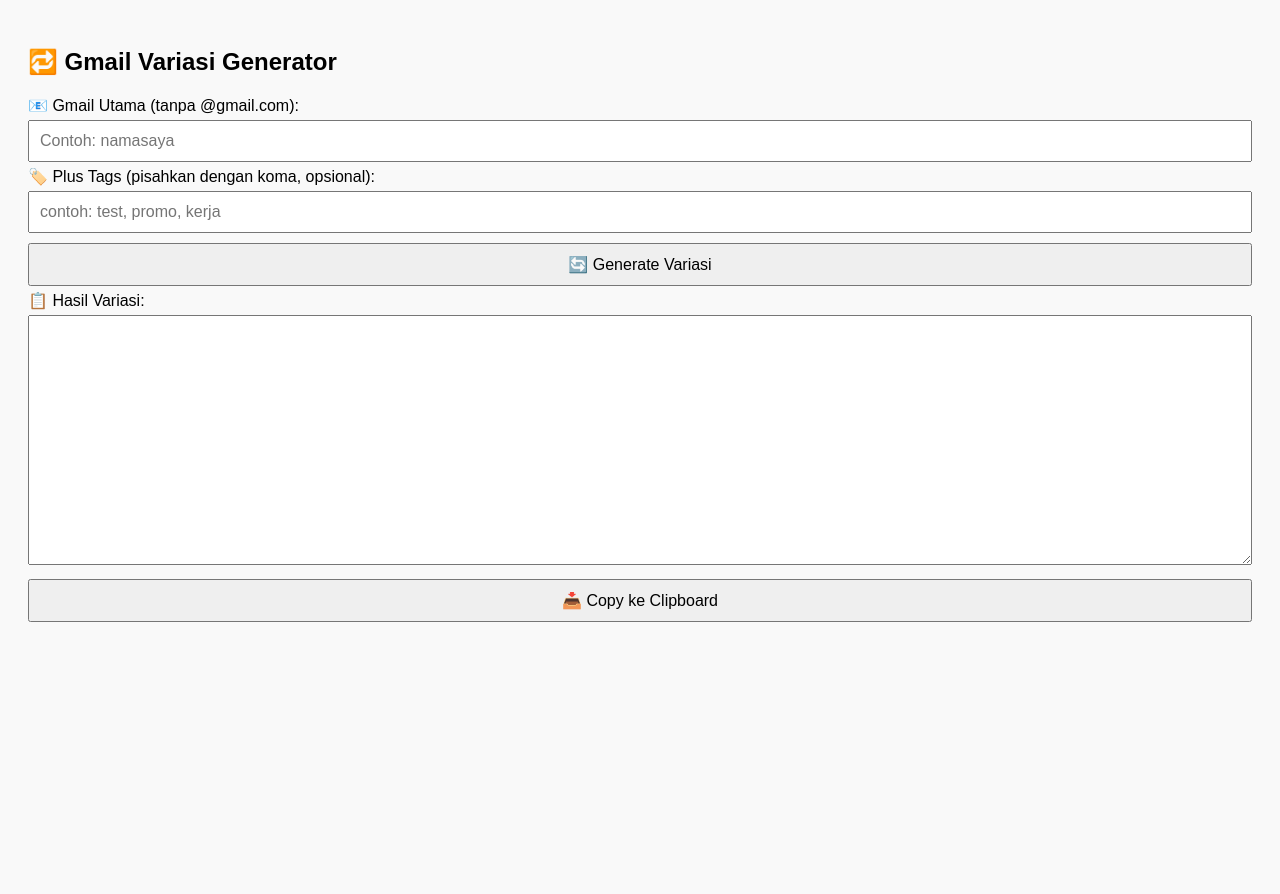
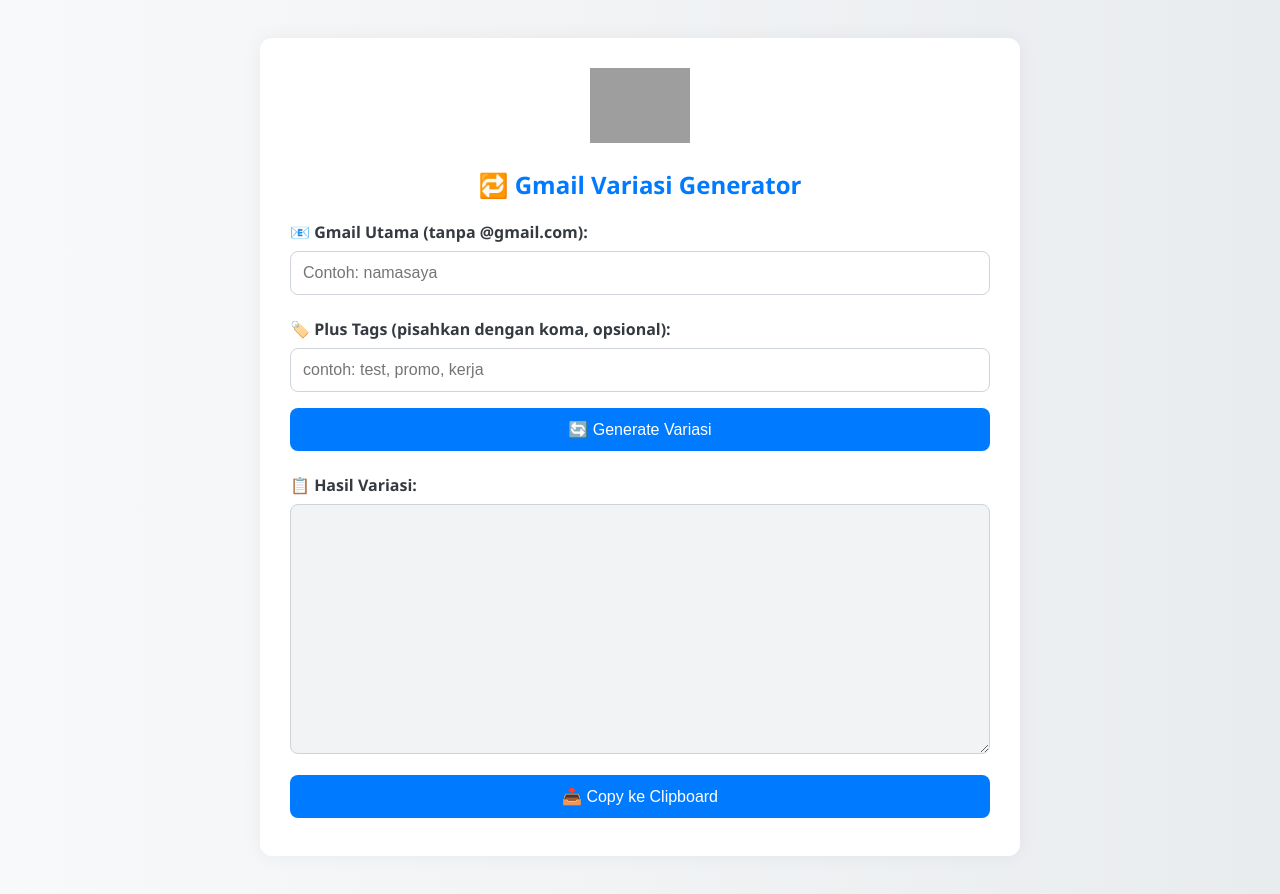
Before and after one commit to Ridwan2809/gmail-generator, a plain HTML site: page index.html in a window 1280 px wide. Before the commit the page ends 800 px from the top, so only its background shows below. Drawn offline with Linux system fonts and the light colour scheme; grey boxes are pictures that could not be loaded.

Commit message:
Update index.html

```diff
--- a/index.html
+++ b/index.html
@@ -6,28 +6,66 @@
   <title>Gmail Variasi Generator</title>
   <style>
     body {
-      font-family: Arial, sans-serif;
-      padding: 20px;
-      background-color: #f9f9f9;
+      font-family: 'Segoe UI', Tahoma, Geneva, Verdana, sans-serif;
+      padding: 30px;
+      background: linear-gradient(to right, #f8f9fa, #e9ecef);
+      color: #343a40;
+    }
+    h2 {
+      color: #007BFF;
+      text-align: center;
+    }
+    label {
+      font-weight: bold;
+      margin-top: 15px;
+      display: block;
     }
     input, button, textarea {
-      padding: 10px;
-      margin: 5px 0;
+      padding: 12px;
+      margin: 8px 0;
       width: 100%;
       font-size: 16px;
+      border-radius: 8px;
+      border: 1px solid #ced4da;
       box-sizing: border-box;
+    }
+    button {
+      background-color: #007BFF;
+      color: white;
+      border: none;
+      transition: background-color 0.3s;
+    }
+    button:hover {
+      background-color: #0056b3;
     }
     textarea {
       height: 250px;
       resize: vertical;
+      background-color: #f1f3f5;
     }
-    button {
-      cursor: pointer;
+    .container {
+      max-width: 700px;
+      margin: auto;
+      background: white;
+      padding: 30px;
+      border-radius: 12px;
+      box-shadow: 0 0 20px rgba(0, 0, 0, 0.05);
+    }
+    .logo {
+      text-align: center;
+      margin-bottom: 20px;
+    }
+    .logo img {
+      max-width: 100px;
     }
   </style>
 </head>
 <body>
 
+<div class="container">
+  <div class="logo">
+    <img src="https://ipkzone.my.id/assets/logo-wns.png" alt="WNS Logo">
+  </div>
   <h2>🔁 Gmail Variasi Generator</h2>
 
   <label>📧 Gmail Utama (tanpa @gmail.com):</label>
@@ -41,6 +79,7 @@
   <label>📋 Hasil Variasi:</label>
   <textarea id="result" readonly></textarea>
   <button onclick="copyResult()">📥 Copy ke Clipboard</button>
+</div>
 
 <script>
 function generateDotVariants(username) {
```
Lines whose indentation alone changed are shown as unchanged.
